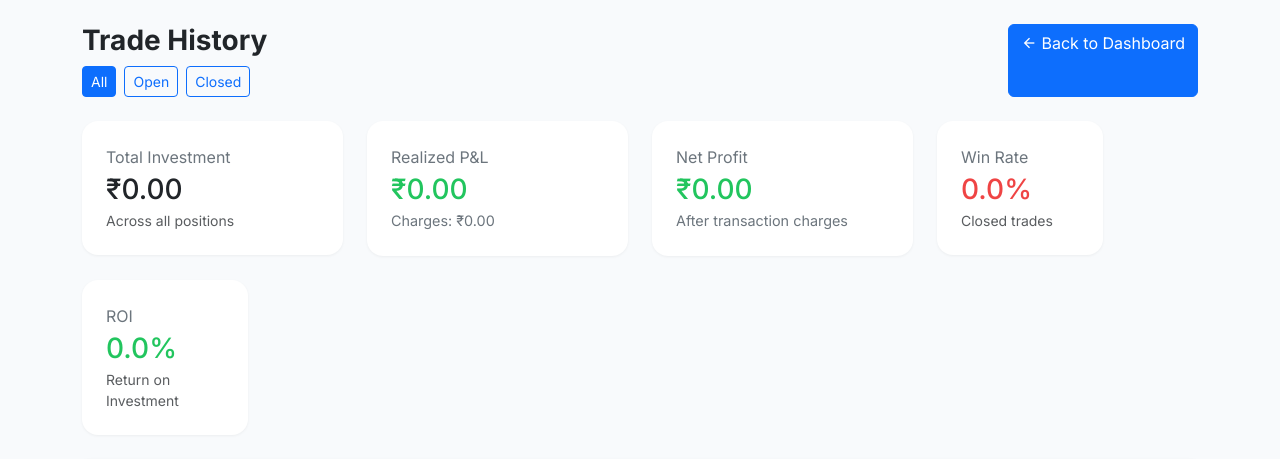
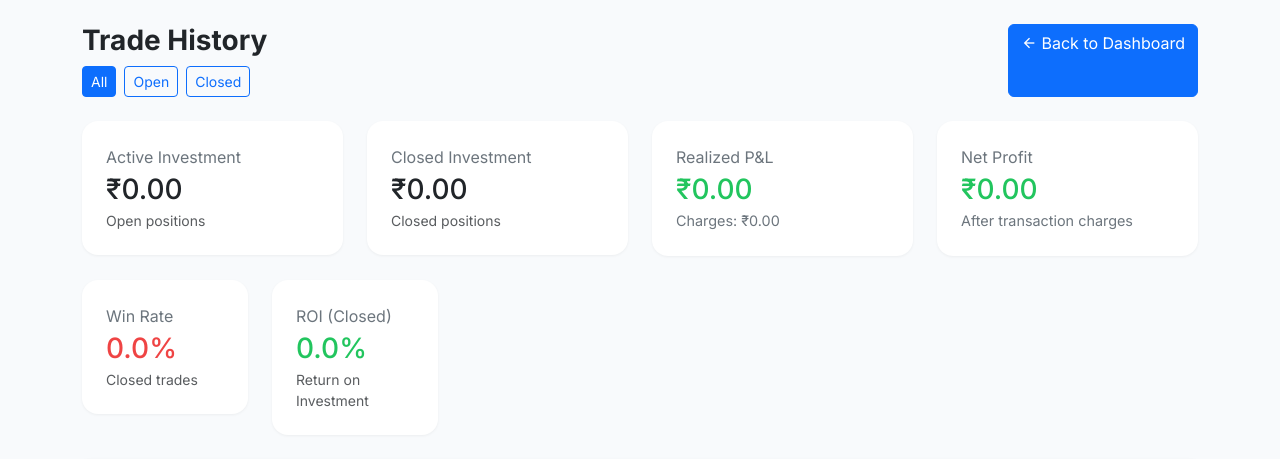
Before and after one commit to okanshuman/Finvasia-AnshumanSureshot, a Flask app: page /trades in a window 1280 px wide. Shown: the top 459 px of the page. Run offline with Flask 3, Linux system fonts and the light colour scheme; data that the repository does not hold is empty; parts of the project's set-up code (start-up, migrations or seed data) failed here and were passed over; some libraries are stand-ins or nearby versions.

Commit message:
Added new cards to show Active and Closed Investments and Calculate ROI based on Closed Investment

```diff
--- a/templates/trades.html
+++ b/templates/trades.html
@@ -92,14 +92,16 @@
         }
 
         th.asc::after {
-        content: '↑';  /* Changed from '?' */
+            content: '↑';
+            /* Changed from '?' */
             margin-left: 0.5em;
             position: absolute;
             right: 10px;
         }
 
         th.desc::after {
-        content: '↓';  /* Changed from '?' */
+            content: '↓';
+            /* Changed from '?' */
             margin-left: 0.5em;
             position: absolute;
             right: 10px;
@@ -126,9 +128,16 @@
         <div class="row g-4 mb-4">
             <div class="col-12 col-md-6 col-xl-3">
                 <div class="stat-card">
-                    <div class="text-secondary mb-1">Total Investment</div>
-                    <div class="h3 mb-0" id="total-investment">-</div>
-                    <div class="text-muted small mt-1">Across all positions</div>
+                    <div class="text-secondary mb-1">Active Investment</div>
+                    <div class="h3 mb-0" id="active-investment">-</div>
+                    <div class="text-muted small mt-1">Open positions</div>
+                </div>
+            </div>
+            <div class="col-12 col-md-6 col-xl-3">
+                <div class="stat-card">
+                    <div class="text-secondary mb-1">Closed Investment</div>
+                    <div class="h3 mb-0" id="closed-investment">-</div>
+                    <div class="text-muted small mt-1">Closed positions</div>
                 </div>
             </div>
             <div class="col-12 col-md-6 col-xl-3">
@@ -154,7 +163,7 @@
             </div>
             <div class="col-12 col-md-6 col-xl-2">
                 <div class="stat-card">
-                    <div class="text-secondary mb-1">ROI</div>
+                    <div class="text-secondary mb-1">ROI (Closed)</div>
                     <div class="h3 mb-0" id="roi">-</div>
                     <div class="text-muted small mt-1">Return on Investment</div>
                 </div>
@@ -199,7 +208,7 @@
             });
             document.querySelectorAll('th').forEach(th => {
                 th.style.cursor = 'pointer';
-                th.addEventListener('click', function() {
+                th.addEventListener('click', function () {
                     const columnIndex = this.cellIndex;
                     const isAscending = !this.classList.contains('asc');
 
@@ -220,23 +229,26 @@
                     window.tradeData = data; // Store data globally
 
                     // Calculate metrics
+
                     const closedTrades = data.filter(t => t.sell_price);
+                    const activeTrades = data.filter(t => !t.sell_price);
+
+                    const activeInvestment = activeTrades.reduce((acc, trade) =>
+                        acc + (trade.total_quantity * trade.buy_price_avg), 0);
+                    const closedInvestment = closedTrades.reduce((acc, trade) =>
+                        acc + (trade.total_quantity * trade.buy_price_avg), 0);
+
                     const transactionCharges = closedTrades.length * 12;
                     const realizedPNL = closedTrades.reduce((acc, trade) =>
                         acc + ((trade.sell_price - trade.buy_price_avg) * trade.total_quantity), 0);
                     const netProfit = realizedPNL - transactionCharges;
-
                     const totalInvestment = data.reduce((acc, trade) =>
                         acc + (trade.total_quantity * trade.buy_price_avg), 0);
-
-                    // Calculate Win Rate
                     const winningTrades = closedTrades.filter(trade =>
                         (trade.sell_price - trade.buy_price_avg) * trade.total_quantity > 0
                     ).length;
                     const winRate = closedTrades.length > 0 ? (winningTrades / closedTrades.length) * 100 : 0;
-
-                    // Calculate ROI
-                    const roi = totalInvestment !== 0 ? (netProfit / totalInvestment) * 100 : 0;
+                    const roi = closedInvestment !== 0 ? (netProfit / closedInvestment) * 100 : 0;
 
                     // Update DOM
                     document.getElementById('win-rate').innerHTML =
@@ -244,12 +256,11 @@
         ${winRate.toFixed(1)}%
     </span>`;
 
+                    document.getElementById('active-investment').textContent = `₹${activeInvestment.toFixed(2)}`;
+                    document.getElementById('closed-investment').textContent = `₹${closedInvestment.toFixed(2)}`;
                     document.getElementById('roi').innerHTML =
-                        `<span class="${roi >= 0 ? 'profit-positive' : 'profit-negative'}">
-        ${roi.toFixed(1)}%
-    </span>`;
+                        `<span class="${roi >= 0 ? 'profit-positive' : 'profit-negative'}">${roi.toFixed(1)}%</span>`;
 
-                    document.getElementById('total-investment').textContent = `₹${totalInvestment.toFixed(2)}`;
                     document.getElementById('realized-pnl').innerHTML =
                         `<span class="${realizedPNL >= 0 ? 'profit-positive' : 'profit-negative'}">
                             ₹${realizedPNL.toFixed(2)}
```
Lines whose indentation alone changed are shown as unchanged.
